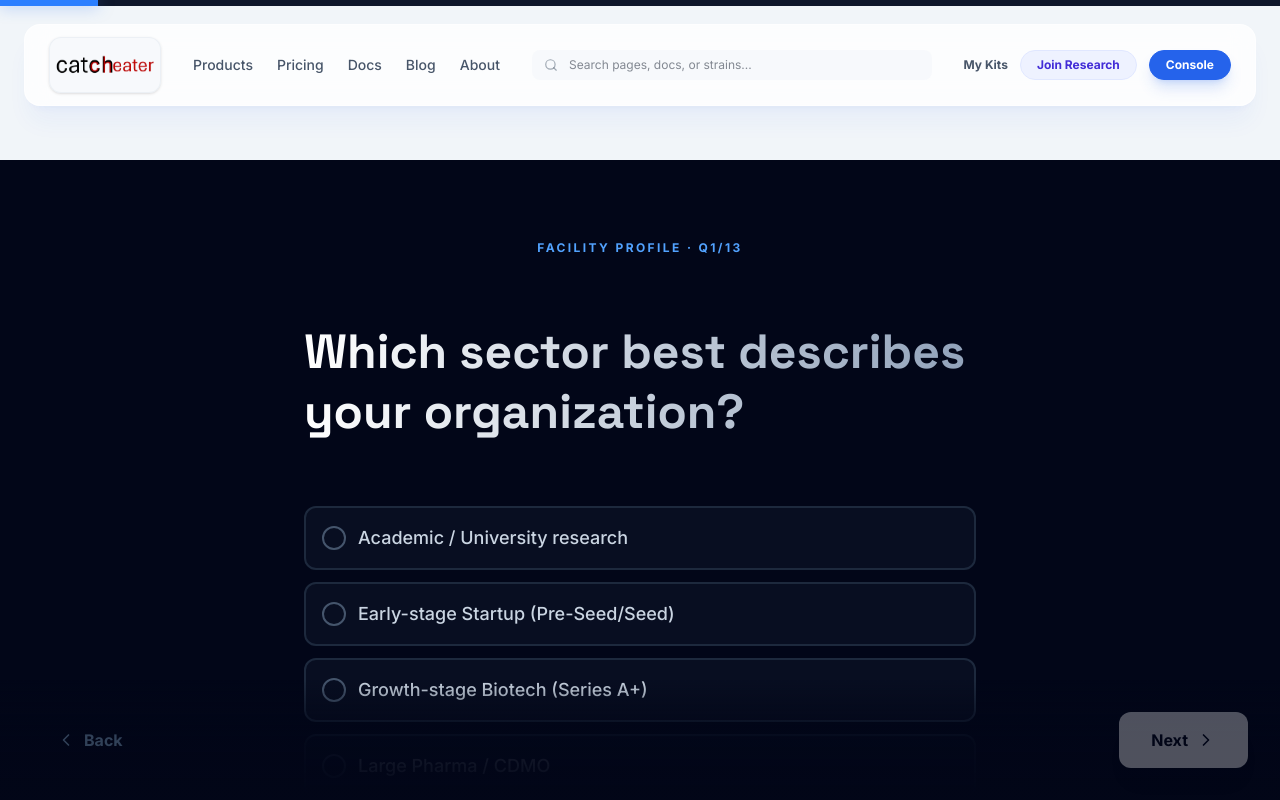
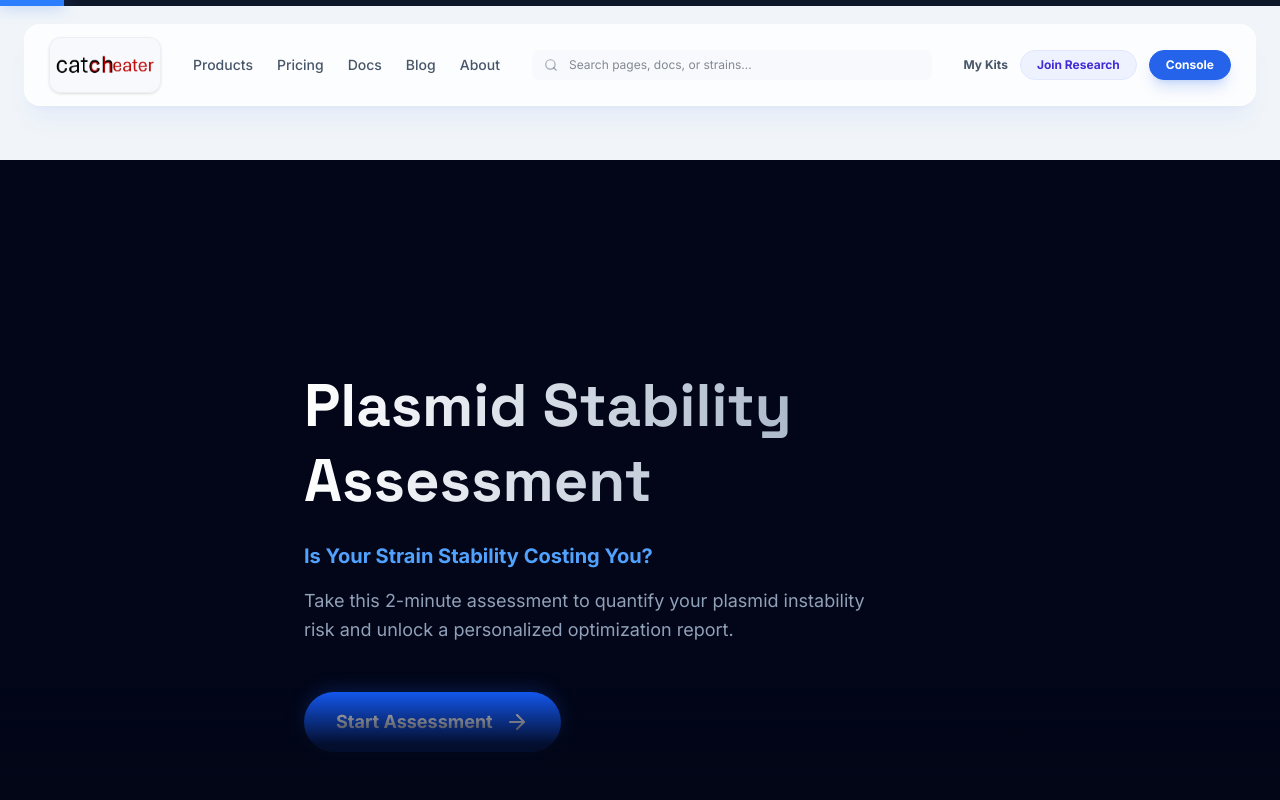
Before and after one commit to QuercusCode/Catcheaterweb, a Next.js app: page /survey in a window 1280 px wide. Shown: the top 800 px of the page. Built offline with nearby package versions, Linux system fonts and the light colour scheme.

Commit message:
feat(survey): add introduction screen to survey flow

```diff
--- a/src/app/survey/page.tsx
+++ b/src/app/survey/page.tsx
@@ -1,11 +1,11 @@
 import { useState, useEffect } from 'react';
-import { ChevronRight, ChevronLeft, CheckCircle2, Share2, Copy, Send, TriangleAlert, ShieldCheck, Zap } from 'lucide-react';
+import { ChevronRight, ChevronLeft, CheckCircle2, Share2, Copy, Send, TriangleAlert, ShieldCheck, Zap, ArrowRight, Activity } from 'lucide-react';
 import Link from 'next/link';
 import { motion, AnimatePresence } from 'framer-motion';
 
 // --- Configuration ---
 
-type QuestionType = 'radio' | 'email';
+type QuestionType = 'radio' | 'email' | 'intro';
 
 interface Question {
     id: string;
@@ -17,6 +17,16 @@ interface Question {
 }
 
 const QUESTIONS: Question[] = [
+    // Welcome Screen
+    {
+        id: 'intro',
+        category: 'Welcome',
+        question: 'Plasmid Stability Assessment',
+        type: 'intro',
+        options: ['Start Assessment'],
+        placeholder: 'Take this 2-minute assessment to quantify your plasmid instability risk and unlock a personalized optimization report.'
+    },
+
     // Section 1: Facility Profile
     {
         id: 'sector',
@@ -120,6 +130,7 @@ const QUESTIONS: Question[] = [
 // --- Theming ---
 
 const SECTION_THEMES: Record<string, 'blue' | 'rose' | 'cyan' | 'violet'> = {
+    'Welcome': 'blue',
     'Facility Profile': 'blue',
     'Stability & Pain Points': 'rose',
     'Current Methods': 'cyan',
@@ -273,7 +284,11 @@ export default function Survey() {
 
     const activeQuestion = QUESTIONS[currentStep];
     const isLastQuestion = currentStep === QUESTIONS.length - 1;
-    const progress = ((currentStep + 1) / QUESTIONS.length) * 100;
+
+    // Progress is now 0 for Intro (Step 0) and builds up from Step 1 onwards
+    const progress = activeQuestion.type === 'intro'
+        ? 5
+        : ((currentStep) / (QUESTIONS.length - 1)) * 100;
 
     // Theme computation
     const currentThemeName = SECTION_THEMES[activeQuestion.category];
@@ -295,7 +310,8 @@ export default function Survey() {
     };
 
     const handleNext = () => {
-        if (!answers[activeQuestion.id] && activeQuestion.type !== 'email') return; // Enforce required fields (except optional email)
+        // Enforce required fields (except optional email and intro button)
+        if (activeQuestion.type !== 'intro' && !answers[activeQuestion.id] && activeQuestion.type !== 'email') return;
 
         if (isLastQuestion) {
             submitForm();
@@ -341,8 +357,10 @@ export default function Survey() {
     // Keyboard navigation (Enter to next)
     useEffect(() => {
         const handleKeyDown = (e: KeyboardEvent) => {
-            if (e.key === 'Enter' && activeQuestion.type === 'email') {
+            if (e.key === 'Enter') {
+                if (activeQuestion.type === 'email' || activeQuestion.type === 'intro') {
                     handleNext();
+                }
             }
         };
         window.addEventListener('keydown', handleKeyDown);
@@ -473,15 +491,17 @@ export default function Survey() {
             {/* Main Content Area */}
             <div className="flex-1 flex flex-col items-center justify-center p-6 md:p-12 max-w-4xl mx-auto w-full relative">
 
-                {/* Category Label */}
+                {/* Category Label - HIDE for welcome screen */}
+                {activeQuestion.type !== 'intro' && (
                     <motion.div
                         key={activeQuestion.category}
                         initial={{ opacity: 0, y: -20 }}
                         animate={{ opacity: 1, y: 0 }}
                         className={`absolute top-12 md:top-20 text-xs font-bold uppercase tracking-[0.2em] transition-colors duration-500 ${theme.text}`}
                     >
-                    {activeQuestion.category} · Q{currentStep + 1}/{QUESTIONS.length}
+                        {activeQuestion.category} · Q{currentStep}/{QUESTIONS.length - 1}
                     </motion.div>
+                )}
 
                 <AnimatePresence initial={false} custom={direction} mode="wait">
                     <motion.div
@@ -491,12 +511,23 @@ export default function Survey() {
                         initial="enter"
                         animate="center"
                         exit="exit"
-                        className="w-full max-w-2xl"
+                        className="w-full max-w-2xl text-center md:text-left"
                     >
-                        {/* Question */}
-                        <h2 className="text-3xl md:text-5xl font-display font-bold mb-12 sm:mb-16 leading-tight text-transparent bg-clip-text bg-gradient-to-r from-white to-slate-400">
+                        {/* Question (or Title for Intro) */}
+                        <h2 className={`font-display font-bold leading-tight text-transparent bg-clip-text bg-gradient-to-r from-white to-slate-400
+                            ${activeQuestion.type === 'intro' ? 'text-4xl md:text-6xl mb-6' : 'text-3xl md:text-5xl mb-12 sm:mb-16'}`}>
                             {activeQuestion.question}
                         </h2>
+
+                        {/* Special Description for Intro */}
+                        {activeQuestion.type === 'intro' && (
+                            <div className="mb-12">
+                                <h3 className="text-xl text-blue-400 font-bold mb-4">Is Your Strain Stability Costing You?</h3>
+                                <p className="text-lg text-slate-400 leading-relaxed max-w-xl mx-auto md:mx-0">
+                                    {activeQuestion.placeholder}
+                                </p>
+                            </div>
+                        )}
 
                         {/* Options */}
                         <div className="space-y-3">
@@ -549,6 +580,16 @@ export default function Survey() {
                                     </p>
                                 </div>
                             )}
+
+                            {/* Start Button for Intro */}
+                            {activeQuestion.type === 'intro' && (
+                                <button
+                                    onClick={handleNext}
+                                    className="group inline-flex items-center gap-3 px-8 py-4 bg-blue-600 hover:bg-blue-500 text-white font-bold text-lg rounded-full shadow-[0_0_20px_rgba(37,99,235,0.3)] hover:shadow-[0_0_30px_rgba(37,99,235,0.5)] transition-all transform hover:scale-105"
+                                >
+                                    Start Assessment <ArrowRight className="group-hover:translate-x-1 transition-transform" />
+                                </button>
+                            )}
                         </div>
                     </motion.div>
                 </AnimatePresence>
@@ -556,16 +597,18 @@ export default function Survey() {
 
             {/* Navigation Bar */}
             <div className="fixed bottom-0 left-0 w-full p-6 md:p-8 flex justify-between items-center z-40 bg-gradient-to-t from-slate-950 via-slate-950/90 to-transparent">
+
+                {/* Hide Back button on Intro screen */}
                 <button
                     onClick={handlePrev}
                     disabled={currentStep === 0}
                     className={`flex items-center gap-2 px-6 py-3 rounded-xl font-bold transition-colors
-                        ${currentStep === 0 ? 'text-slate-700 cursor-not-allowed' : `${theme.buttonSecondary}`}`}
+                        ${currentStep === 0 ? 'opacity-0 pointer-events-none' : `${theme.buttonSecondary}`}`}
                 >
                     <ChevronLeft size={20} /> Back
                 </button>
 
-                {!isLastQuestion && (
+                {!isLastQuestion && activeQuestion.type !== 'intro' && (
                     <button
                         onClick={handleNext}
                         disabled={!answers[activeQuestion.id]}
```
Lines whose indentation alone changed are shown as unchanged.
